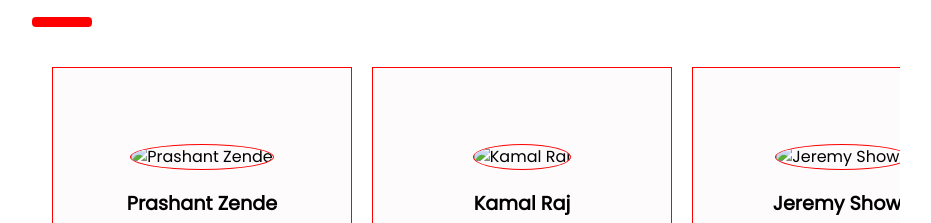
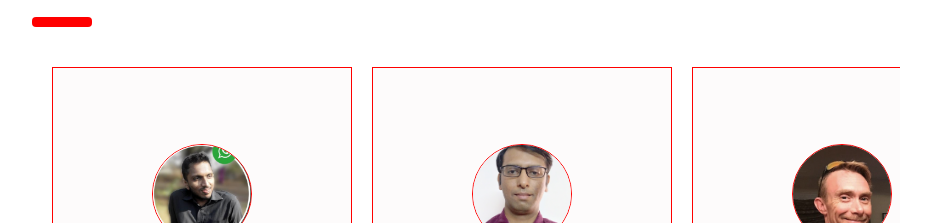
Before and after one commit to tejas485/Rejoice-Estate-Consultants, a plain HTML site: page index.html in a window 1280 px wide. Shown: the part 3130-3353 px from the top of the page, without its empty margins (324-1255 px from the left). Drawn offline with nearby package versions, Linux system fonts and the light colour scheme; files whose address does not match are found by name.

Commit message:
Update index.html

```diff
--- a/index.html
+++ b/index.html
@@ -454,7 +454,7 @@ body {font-size:16px;}
     <div class="team-container">
       <div class="team-member">
           <p><br></p>
-          <img src="./images/mr.Prashant.png" alt="Prashant Zende">
+          <img src="./frontend/images/mr.Prashant.png" alt="Prashant Zende">
           <h2><b>Prashant Zende</b></h2>
           <a href="https://www.facebook.com/rejoiceestateconsultants?mibextid=ZbWKwL" target="_blank" class="social-button">
             <img src="https://upload.wikimedia.org/wikipedia/commons/5/51/Facebook_f_logo_%282019%29.svg" alt="Facebook">
@@ -465,7 +465,7 @@ body {font-size:16px;}
       </div>
       <div class="team-member">
         <p><br></p>
-          <img src="./images/Mr.kamal.png" alt="Kamal Raj">
+          <img src="./frontend/images/Mr.kamal.png" alt="Kamal Raj">
           <h2><b>Kamal Raj</b></h2>
           <a href="https://kamalabot.github.io/M3nD3/" target="_blank" class="social-button">
             <img src="https://github.githubassets.com/images/modules/logos_page/GitHub-Mark.png" alt="GitHub">
@@ -476,7 +476,7 @@ body {font-size:16px;}
       </div>
       <div class="team-member">
         <p><br></p>
-          <img src="./images/jeremy.jpg" alt="Jeremy Shows">
+          <img src="./frontend/images/jeremy.jpg" alt="Jeremy Shows">
           <h2><b>Jeremy Shows</b></h2>
           <a href="https://github.com/prashantzende" target="_blank" class="social-button">
             <img src="https://github.githubassets.com/images/modules/logos_page/GitHub-Mark.png" alt="GitHub">
@@ -484,7 +484,7 @@ body {font-size:16px;}
       </div>
       <div class="team-member">
         <p><br></p>
-          <img src="./images/tejas.png" alt="Tejas Mali">
+          <img src="./images/frontend/tejas.png" alt="Tejas Mali">
           <h2><b>Tejas Mali</b></h2>
           <a href="https://github.com/tejas485" target="_blank" class="social-button">
             <img src="https://github.githubassets.com/images/modules/logos_page/GitHub-Mark.png" alt="GitHub">
```
